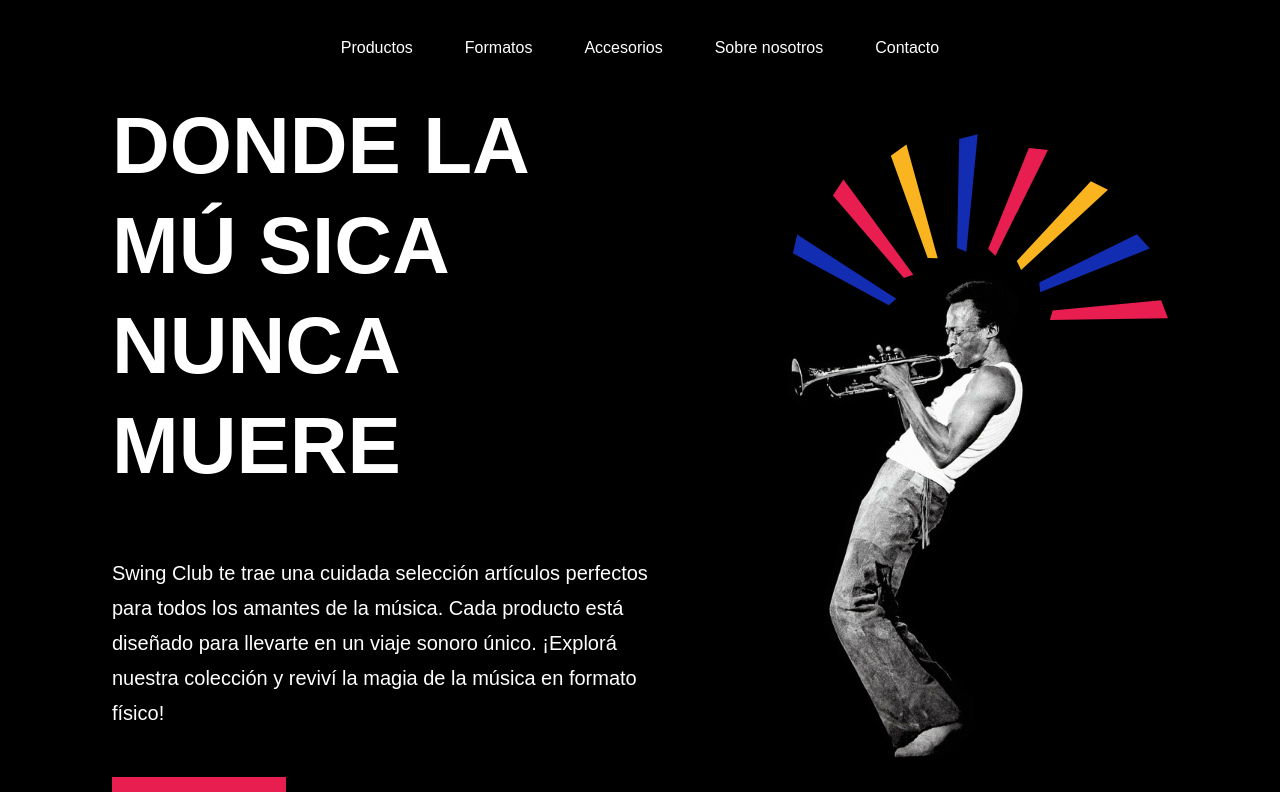
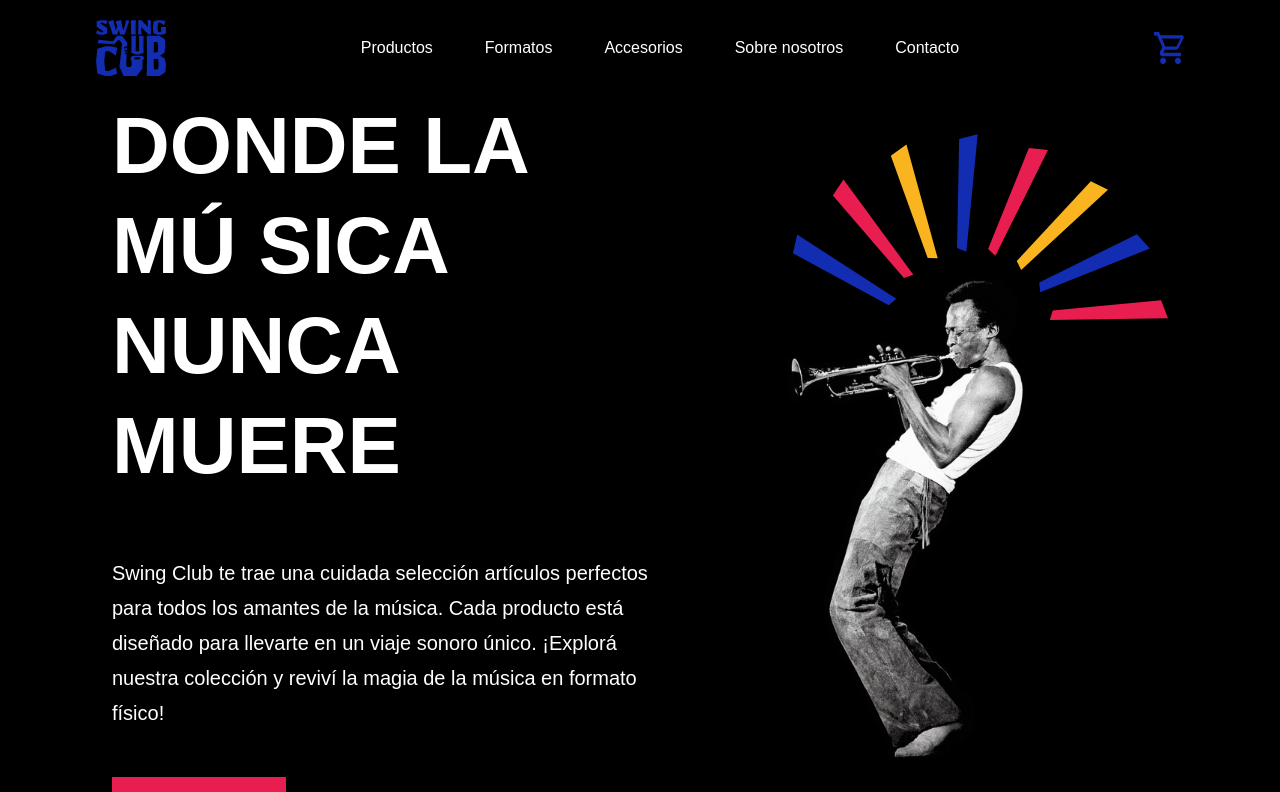
Before and after one commit to aguspacciarelli/swingclub-ecommerce, a Next.js app: page / in a window 1280 px wide. Shown: the top 792 px of the page. Built offline with nearby package versions, Linux system fonts and the light colour scheme; no server answers; the database is empty.

Commit message:
final ecommerce

```diff
--- a/src/app/actions.js
+++ b/src/app/actions.js
@@ -5,7 +5,6 @@ import dbConnect from '@/app/database/dbConnect'
 const getAllProducts = async () => {
   try {
     const response = await axios.get('http://localhost:3000/api/products');
-    console.log("hola mundo3",response)
     return response.data.products;
   } catch (error) {
     console.log(error);
@@ -27,7 +26,6 @@ const  getAllProductsDB = async () => {
   await dbConnect();
   try {
     const products = await Product.find().sort({ name: "asc" });
-    // console.log('return', { products: JSON.parse(JSON.stringify(products)) })
     return { products: JSON.parse(JSON.stringify(products)) };
   } catch (error) {
     console.log("Error: ", error.message);
--- a/src/app/components/Navbar/Navbar.js
+++ b/src/app/components/Navbar/Navbar.js
@@ -9,7 +9,7 @@ export default function Navbar() {
   return (
     <div className={style["div"]}>
       <Link href={`/`}>
-     {/* <Image src={`/logo.svg`} width={70} height={70} alt='Logo' className={style["iconos"]}/> */}
+    <Image src={`/logo.svg`} width={70} height={70} alt='Logo' className={style["iconos"]}/>
       </Link>
       <nav>
         <ul className='flex justify-center items-center gap-5'>
@@ -33,12 +33,12 @@ export default function Navbar() {
 
       <Link href={`/checkout`}>
         <div className='relative'>
-         {/* <Image
+        <Image
             src={`/swingclub-carrito.svg`}
             width={30}
             height={30}
             alt='Cart'
-            className={style["iconos"]}/> */}
+            className={style["iconos"]}/>
           {cartLength > 0 && (
             <span className=' absolute top-5 left-5 flex items-center justify-center bg-blue-color text-white rounded-full w-2 h-4 p-4 text-sm'>
               {" "}
--- a/src/app/components/ProductsGrid/ProductsGrid.js
+++ b/src/app/components/ProductsGrid/ProductsGrid.js
@@ -1,6 +1,5 @@
-import Inner from "@/app/components/Inner";
 import ProductCard from "@/app/components/ProductCard/ProductCard";
-import { getAllProducts, getAllProductsDB } from "@/app/actions";
+import { getAllProductsDB } from "@/app/actions";
 import styles from "@/app/components/ProductsGrid/ProductsGrid.module.css";
 
 export default async function ProductsGrid() {
```
